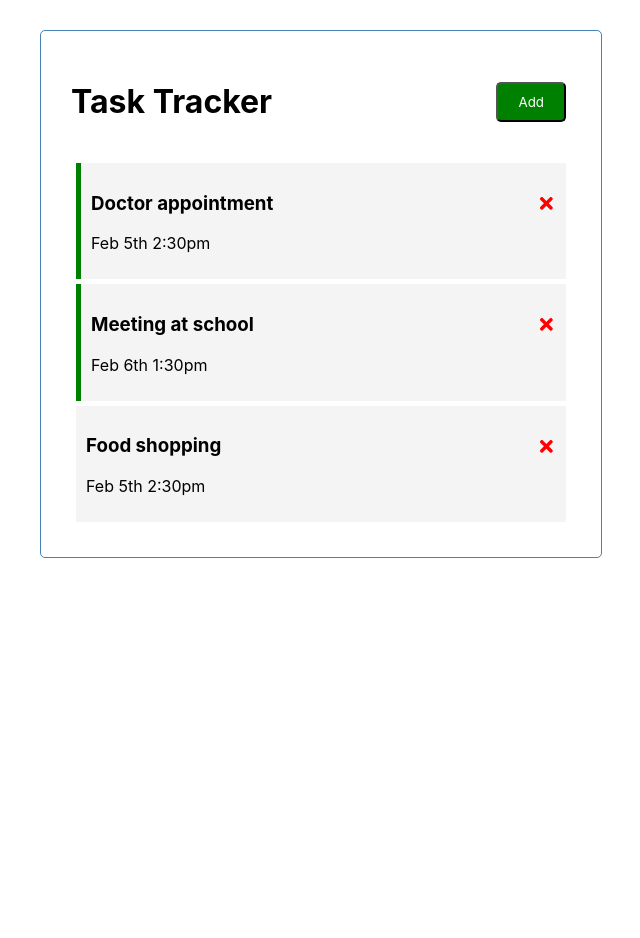
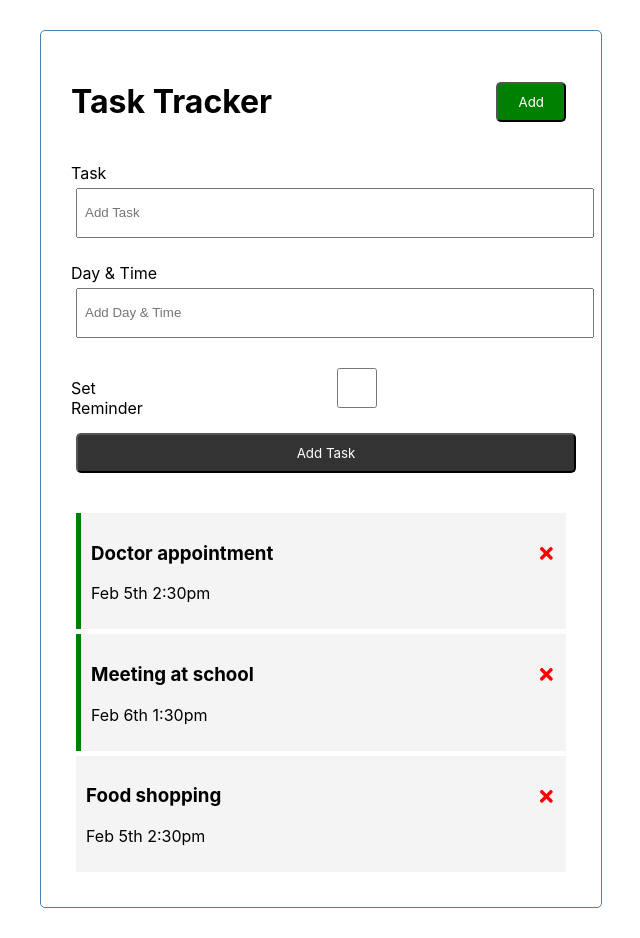
Before and after one commit to iAmNsengi/react-todo-app, a React (Create React App) app: page / in a window 1280 px wide. Shown: the whole page, without its empty margins (319-959 px from the left). Before the commit the page ends 800 px from the top, so only its background shows below. Built offline with nearby package versions, Linux system fonts and the light colour scheme.

Commit message:
feat: add task functionality

```diff
--- a/src/App.js
+++ b/src/App.js
@@ -2,6 +2,7 @@ import Header from "./components/Header";
 import Tasks from "./components/Tasks";
 import "./index.css";
 import { useState } from "react";
+import AddTask from "./components/AddTask";
 
 function App() {
   const [tasks, setTasks] = useState([
@@ -24,6 +25,11 @@ function App() {
       reminder: false,
     },
   ]);
+  // add task
+  const addTask = (task) => {
+    setTasks([...tasks, { ...task, id: tasks.length + 1 }]);
+    console.log({ ...task, id: tasks.length + 1 });
+  };
 
   // delete task
   const deleteTask = (id) => {
@@ -42,6 +48,7 @@ function App() {
   return (
     <div className="container">
       <Header />
+      <AddTask onAdd={addTask} />
       {tasks.length > 0 ? (
         <Tasks tasks={tasks} onDelete={deleteTask} onToggle={toggleReminder} />
       ) : (
--- a/src/components/AddTask.js
+++ b/src/components/AddTask.js
@@ -1,21 +1,52 @@
 import React from "react";
+import { useState } from "react";
 
-const AddTask = () => {
+const AddTask = ({ onAdd }) => {
+  const [text, setText] = useState("");
+  const [day, setDay] = useState("");
+  const [reminder, setReminder] = useState(false);
+
+  const onSubmit = (e) => {
+    e.preventDefault();
+    if (!text) {
+      alert("Please Add task");
+      return;
+    }
+    if (!day) {
+      alert("Please Add Day");
+      return;
+    }
+    onAdd({ text, day, reminder });
+  };
   return (
-    <form className="add-form">
+    <form className="add-form" onSubmit={onSubmit}>
       <div className="form-control">
         <label>Task</label>
-        <input type="text" placeholder="Add Task" />
+        <input
+          value={text}
+          onChange={(e) => setText(e.target.value)}
+          type="text"
+          placeholder="Add Task"
+        />
       </div>
       <div className="form-control">
         <label>Day & Time</label>
-        <input type="text" placeholder="Add Day & Time" />
+        <input
+          value={day}
+          onChange={(e) => setDay(e.target.value)}
+          type="text"
+          placeholder="Add Day & Time"
+        />
       </div>
-      <div className="form-control">
+      <div className="form-control form-control-check">
         <label>Set Reminder</label>
-        <input type="checkbox" />
+        <input
+          value={reminder}
+          onChange={(e) => setReminder(e.currentTarget.checked)}
+          type="checkbox"
+        />
       </div>
-      <input type="submit" value={"Add Task"} />
+      <input type="submit" value={"Add Task"} className="btn btn-block" />
     </form>
   );
 };
```
